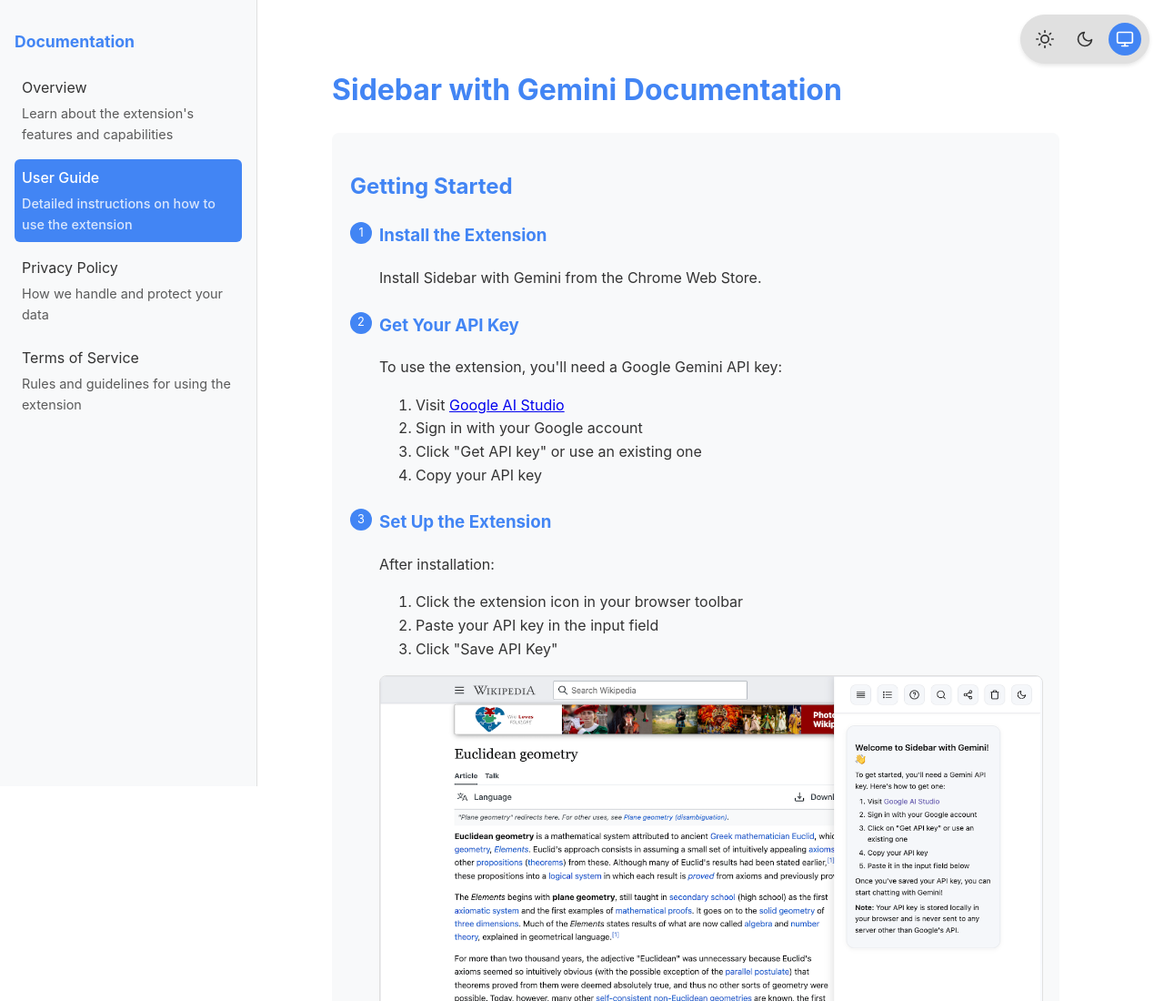
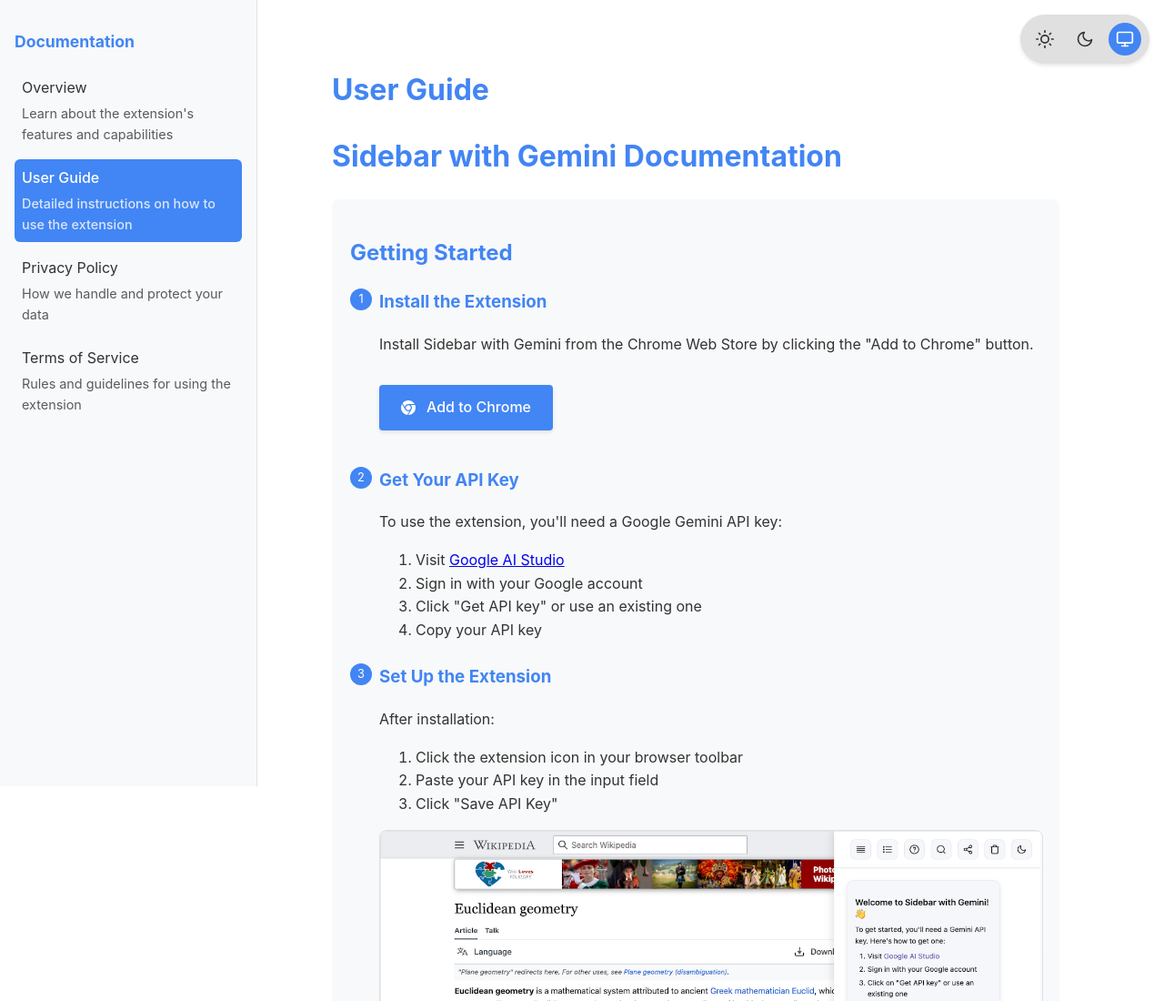
Before and after one commit to SharadGandhi/sidebar-public, a plain HTML site: page userguide.html in a window 1280 px wide. Shown: the top 1100 px of the page at 91% size. Drawn offline with Linux system fonts and the light colour scheme.

Commit message:
Add a link to the chrome webstore for the extension

```diff
--- a/userguide.html
+++ b/userguide.html
@@ -4,6 +4,7 @@
     <meta charset="UTF-8">
     <meta name="viewport" content="width=device-width, initial-scale=1.0">
     <title>User Guide - Sidebar with Gemini</title>
+    <link rel="stylesheet" href="https://cdnjs.cloudflare.com/ajax/libs/font-awesome/6.5.1/css/all.min.css">
     <style>
         :root {
             --primary-color: #4285f4;
@@ -301,6 +302,38 @@
             color: var(--text-color);
             opacity: 0.8;
         }
+
+        .add-to-chrome {
+            display: inline-flex;
+            align-items: center;
+            background: #4285f4;
+            color: white;
+            padding: 0.75rem 1.5rem;
+            border-radius: 4px;
+            text-decoration: none;
+            font-weight: 500;
+            font-size: 1rem;
+            transition: all 0.2s ease;
+            border: none;
+            cursor: pointer;
+            box-shadow: 0 2px 4px rgba(0, 0, 0, 0.1);
+            margin: 1rem 0;
+        }
+
+        .add-to-chrome:hover {
+            background: #3367d6;
+            transform: translateY(-1px);
+            box-shadow: 0 4px 8px rgba(0, 0, 0, 0.2);
+        }
+
+        .add-to-chrome:active {
+            transform: translateY(0);
+            box-shadow: 0 2px 4px rgba(0, 0, 0, 0.1);
+        }
+
+        .add-to-chrome i {
+            margin-right: 0.75rem;
+        }
     </style>
 </head>
 <body>
@@ -359,14 +392,20 @@
 
     <div class="main-content">
         <div class="container">
+            <h1>User Guide</h1>
             <h1>Sidebar with Gemini Documentation</h1>
+
 
             <section>
                 <h2>Getting Started</h2>
                 <div class="steps">
                     <div class="step">
                         <h3>Install the Extension</h3>
-                        <p>Install Sidebar with Gemini from the Chrome Web Store.</p>
+                        <p>Install Sidebar with Gemini from the Chrome Web Store by clicking the "Add to Chrome" button.</p>
+                        <a href="https://chromewebstore.google.com/detail/sidebar-with-gemini/ebamemkjoacjajcmhjjkcnngpafbkdbh" class="add-to-chrome" target="_blank">
+                            <i class="fab fa-chrome"></i>
+                            Add to Chrome
+                        </a>
                     </div>
 
                     <div class="step">
```
Also changed, not shown: index.html (+49 -0 lines).
